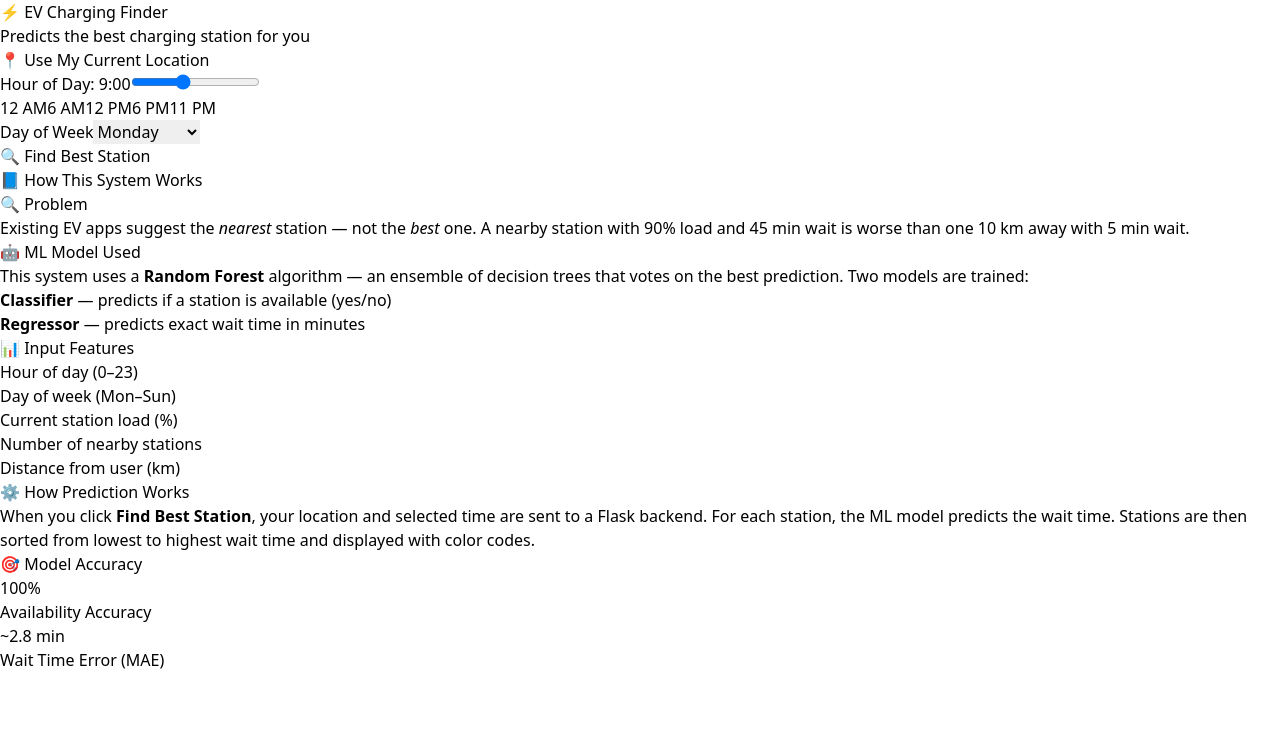
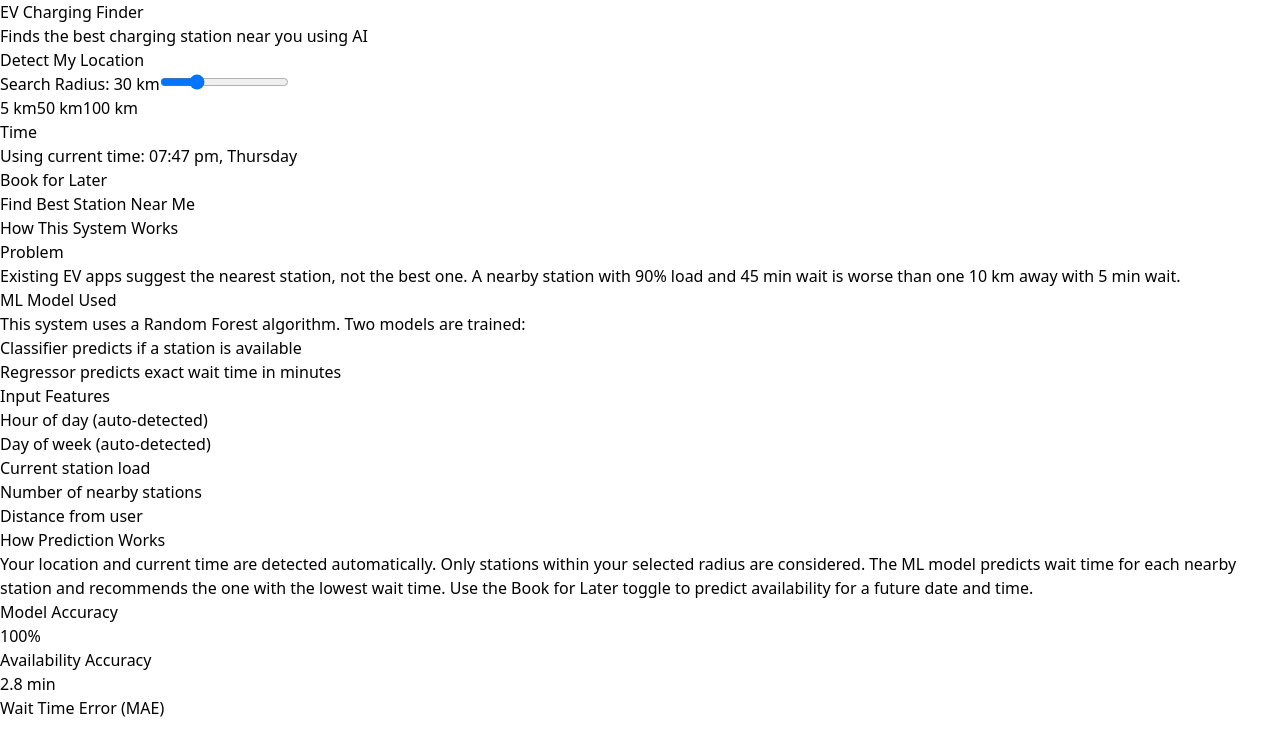
Before and after one commit to klu2300100017/ev-charging-app, a React app in the folder frontend/: page / in a window 1280 px wide. Shown: the top 756 px of the page. Built offline with nearby package versions, Linux system fonts and the light colour scheme; the HTML template or start-up script is replaced by a standard one.

Commit message:
add auto time detection and book for later feature

```diff
--- a/frontend/src/App.jsx
+++ b/frontend/src/App.jsx
@@ -1,7 +1,6 @@
 import { useState } from "react";
 import axios from "axios";
-import { BarChart, Bar, XAxis, YAxis, Tooltip, ResponsiveContainer, Cell } from "recharts";
-import { MapContainer, TileLayer, Marker, Popup } from "react-leaflet";
+import { MapContainer, TileLayer, Marker, Popup, useMap } from "react-leaflet";
 import "leaflet/dist/leaflet.css";
 import L from "leaflet";
 
@@ -27,6 +26,11 @@ const redIcon = new L.Icon({
   shadowUrl: "https://unpkg.com/leaflet@1.9.4/dist/images/marker-shadow.png",
   iconSize: [25, 41], iconAnchor: [12, 41], popupAnchor: [1, -34],
 });
+const blueIcon = new L.Icon({
+  iconUrl: "https://raw.githubusercontent.com/pointhi/leaflet-color-markers/master/img/marker-icon-blue.png",
+  shadowUrl: "https://unpkg.com/leaflet@1.9.4/dist/images/marker-shadow.png",
+  iconSize: [25, 41], iconAnchor: [12, 41], popupAnchor: [1, -34],
+});
 
 const getIcon = (wait) => {
   if (wait <= 15) return greenIcon;
@@ -35,7 +39,6 @@ const getIcon = (wait) => {
 };
 
 const STATIONS = [
-  // Hyderabad
   { id: 1,  name: "EV Point - Hitech City",            lat: 17.4474, lng: 78.3762, load: 45, nearby: 3 },
   { id: 2,  name: "Charge Zone - Gachibowli",          lat: 17.4401, lng: 78.3489, load: 80, nearby: 2 },
   { id: 3,  name: "Tata Power - Jubilee Hills",        lat: 17.4324, lng: 78.4071, load: 30, nearby: 5 },
@@ -46,21 +49,18 @@ const STATIONS = [
   { id: 8,  name: "Tata Power - LB Nagar",             lat: 17.3483, lng: 78.5516, load: 70, nearby: 2 },
   { id: 9,  name: "Charge Zone - Uppal",               lat: 17.4052, lng: 78.5590, load: 35, nearby: 4 },
   { id: 10, name: "Jio-BP - Mehdipatnam",              lat: 17.3929, lng: 78.4335, load: 60, nearby: 3 },
-  // Telangana
   { id: 11, name: "EV Point - Warangal",               lat: 17.9784, lng: 79.5941, load: 50, nearby: 2 },
   { id: 12, name: "Charge Zone - Karimnagar",          lat: 18.4386, lng: 79.1288, load: 40, nearby: 1 },
   { id: 13, name: "Tata Power - Nizamabad",            lat: 18.6725, lng: 78.0941, load: 65, nearby: 2 },
   { id: 14, name: "EV Station - Khammam",              lat: 17.2473, lng: 80.1514, load: 30, nearby: 1 },
   { id: 15, name: "Charge Grid - Nalgonda",            lat: 17.0575, lng: 79.2671, load: 55, nearby: 2 },
   { id: 16, name: "Jio-BP - Mahbubnagar",              lat: 16.7375, lng: 77.9831, load: 45, nearby: 1 },
-  // Vijayawada
-  { id: 17, name: "Tata Power - Vijayawada Center",   lat: 16.5062, lng: 80.6480, load: 55, nearby: 3 },
+  { id: 17, name: "Tata Power - Vijayawada Center",    lat: 16.5062, lng: 80.6480, load: 55, nearby: 3 },
   { id: 26, name: "Charge Zone - Benz Circle",         lat: 16.5193, lng: 80.6305, load: 60, nearby: 2 },
   { id: 27, name: "EV Point - Governorpet",            lat: 16.5085, lng: 80.6398, load: 40, nearby: 3 },
   { id: 28, name: "Jio-BP - Patamata",                 lat: 16.4931, lng: 80.6671, load: 70, nearby: 2 },
   { id: 29, name: "EV Station - Moghalrajpuram",       lat: 16.5341, lng: 80.6423, load: 35, nearby: 4 },
   { id: 30, name: "Charge Grid - Vijayawada Junction", lat: 16.5167, lng: 80.6167, load: 80, nearby: 1 },
-  // Andhra Pradesh
   { id: 18, name: "EV Point - Visakhapatnam",          lat: 17.6868, lng: 83.2185, load: 70, nearby: 4 },
   { id: 19, name: "Charge Zone - Guntur",              lat: 16.3067, lng: 80.4365, load: 40, nearby: 2 },
   { id: 20, name: "Jio-BP - Tirupati",                 lat: 13.6288, lng: 79.4192, load: 80, nearby: 2 },
@@ -83,26 +83,85 @@ function getDistanceKm(lat1, lng1, lat2, lng2) {
   return R * 2 * Math.atan2(Math.sqrt(a), Math.sqrt(1 - a));
 }
 
+function MapFlyTo({ center }) {
+  const map = useMap();
+  if (center) map.flyTo(center, 13, { duration: 1.5 });
+  return null;
+}
+
+function StationPopup({ s, station, onDirections }) {
+  return (
+    <Popup>
+      <div style={{ minWidth: "160px" }}>
+        <strong>{s.name}</strong>
+        <div>{"Wait: " + s.wait_time_minutes + " min"}</div>
+        <div>{"Load: " + s.load + "%"}</div>
+        <div>{"Distance: " + s.distance + " km"}</div>
+        <button
+          onClick={() => onDirections(s)}
+          style={{
+            marginTop: "6px",
+            color: "white",
+            background: "green",
+            border: "none",
+            borderRadius: "4px",
+            padding: "4px 8px",
+            cursor: "pointer",
+            width: "100%",
+          }}
+        >
+          Get Directions
+        </button>
+      </div>
+    </Popup>
+  );
+}
+
 const DAYS = ["Monday", "Tuesday", "Wednesday", "Thursday", "Friday", "Saturday", "Sunday"];
 
+// Helper: get minimum datetime string for input (now)
+function getNowDatetimeLocal() {
+  const now = new Date();
+  now.setSeconds(0, 0);
+  return now.toISOString().slice(0, 16);
+}
+
 export default function App() {
-  const [hour, setHour] = useState(9);
-  const [day, setDay] = useState(0);
+  const now = new Date();
+
+  // Auto time: always use current device time
+  const [bookForLater, setBookForLater] = useState(false);
+  const [laterDatetime, setLaterDatetime] = useState(getNowDatetimeLocal());
+
+  // Compute actual hour and day to send to backend
+  const getHourAndDay = () => {
+    if (bookForLater && laterDatetime) {
+      const d = new Date(laterDatetime);
+      const dayIndex = d.getDay() === 0 ? 6 : d.getDay() - 1;
+      return { hour: d.getHours(), day: dayIndex };
+    }
+    const dayIndex = now.getDay() === 0 ? 6 : now.getDay() - 1;
+    return { hour: now.getHours(), day: dayIndex };
+  };
+
   const [results, setResults] = useState([]);
   const [loading, setLoading] = useState(false);
   const [searched, setSearched] = useState(false);
   const [userLocation, setUserLocation] = useState(null);
   const [locationStatus, setLocationStatus] = useState("");
+  const [bestStation, setBestStation] = useState(null);
+  const [radius, setRadius] = useState(30);
+  const [usedTime, setUsedTime] = useState(null);
 
   const handleGetLocation = () => {
     setLocationStatus("Detecting your location...");
     navigator.geolocation.getCurrentPosition(
       (pos) => {
         setUserLocation({ lat: pos.coords.latitude, lng: pos.coords.longitude });
-        setLocationStatus("📍 Location detected!");
+        setLocationStatus("Location detected! Now click Find Best Station.");
       },
       () => {
-        setLocationStatus("❌ Location access denied. Using Hyderabad as default.");
+        setLocationStatus("Location access denied. Using Hyderabad as default.");
         setUserLocation({ lat: 17.385, lng: 78.4867 });
       }
     );
@@ -110,24 +169,54 @@ export default function App() {
 
   const handlePredict = async () => {
     const loc = userLocation || { lat: 17.385, lng: 78.4867 };
+    const { hour, day } = getHourAndDay();
+
     setLoading(true);
     setSearched(true);
-    try {
-      const stationsWithDistance = STATIONS.map(s => ({
+
+    // Store what time was used for display
+    if (bookForLater && laterDatetime) {
+      const d = new Date(laterDatetime);
+      setUsedTime(d.toLocaleString("en-IN", { weekday: "short", hour: "2-digit", minute: "2-digit", hour12: true }));
+    } else {
+      const n = new Date();
+      setUsedTime("Now (" + n.toLocaleTimeString("en-IN", { hour: "2-digit", minute: "2-digit", hour12: true }) + ")");
+    }
+
+    const nearbyStations = STATIONS
+      .map(s => ({
         ...s,
         distance: parseFloat(getDistanceKm(loc.lat, loc.lng, s.lat, s.lng).toFixed(1)),
-      }));
+      }))
+      .filter(s => s.distance <= radius);
 
+    if (nearbyStations.length === 0) {
+      setResults([]);
+      setBestStation(null);
+      setLoading(false);
+      return;
+    }
+
+    try {
       const res = await axios.post("http://localhost:5000/api/predict", {
         hour,
         day_of_week: day,
-        stations: stationsWithDistance,
+        stations: nearbyStations,
       });
-      setResults(res.data.stations);
+      const sorted = res.data.stations;
+      setResults(sorted);
+      setBestStation(sorted[0]);
     } catch (err) {
       alert("Backend not running! Start Flask first.");
     }
     setLoading(false);
+  };
+
+  const openGoogleMaps = (station) => {
+    const found = STATIONS.find(s => s.id === station.id);
+    if (!found) return;
+    const url = "https://www.google.com/maps/dir/?api=1&destination=" + found.lat + "," + found.lng + "&travelmode=driving";
+    window.open(url, "_blank");
   };
 
   const getColor = (wait) => {
@@ -137,123 +226,168 @@ export default function App() {
   };
 
   const getLabel = (wait) => {
-    if (wait <= 15) return "✅ Best Choice";
-    if (wait <= 35) return "⚠️ Moderate Wait";
-    return "❌ Avoid Now";
+    if (wait <= 15) return "Best Choice";
+    if (wait <= 35) return "Moderate Wait";
+    return "Avoid Now";
   };
 
+  const currentTimeDisplay = now.toLocaleTimeString("en-IN", {
+    hour: "2-digit", minute: "2-digit", hour12: true,
+  }) + ", " + DAYS[now.getDay() === 0 ? 6 : now.getDay() - 1];
+
   return (
-    <div className="min-h-screen bg-gray-50 p-6">
+    <div className="min-h-screen bg-gray-50 p-4">
       <div className="max-w-2xl mx-auto">
 
         {/* Header */}
-        <div className="text-center mb-8">
-          <h1 className="text-3xl font-bold text-green-700">⚡ EV Charging Finder</h1>
-          <p className="text-gray-500 mt-1">Predicts the best charging station for you</p>
+        <div className="text-center mb-6">
+          <h1 className="text-3xl font-bold text-green-700">EV Charging Finder</h1>
+          <p className="text-gray-500 mt-1 text-sm">Finds the best charging station near you using AI</p>
         </div>
 
-        {/* Form */}
+        {/* Form Card */}
         <div className="bg-white rounded-2xl shadow p-6 mb-6">
 
           {/* Location */}
           <div className="mb-4">
             <button
               onClick={handleGetLocation}
-              className="w-full border border-green-500 text-green-700 font-medium py-2 rounded-xl hover:bg-green-50 transition text-sm"
+              className="w-full bg-blue-500 hover:bg-blue-600 text-white font-medium py-3 rounded-xl transition text-sm"
             >
-              📍 Use My Current Location
+              Detect My Location
             </button>
             {locationStatus && (
-              <p className="text-xs text-gray-500 mt-1 text-center">{locationStatus}</p>
+              <p className="text-xs text-gray-500 mt-2 text-center">{locationStatus}</p>
             )}
           </div>
 
-          {/* Hour slider */}
+          {/* Radius */}
           <div className="mb-4">
             <label className="block text-sm font-medium text-gray-700 mb-1">
-              Hour of Day: <span className="text-green-600 font-bold">{hour}:00</span>
+              Search Radius: <span className="text-green-600 font-bold">{radius} km</span>
             </label>
             <input
-              type="range" min="0" max="23" value={hour}
-              onChange={e => setHour(Number(e.target.value))}
+              type="range" min="5" max="100" step="5" value={radius}
+              onChange={e => setRadius(Number(e.target.value))}
               className="w-full accent-green-600"
             />
             <div className="flex justify-between text-xs text-gray-400 mt-1">
-              <span>12 AM</span><span>6 AM</span><span>12 PM</span><span>6 PM</span><span>11 PM</span>
+              <span>5 km</span><span>50 km</span><span>100 km</span>
             </div>
           </div>
 
-          {/* Day dropdown */}
-          <div className="mb-6">
-            <label className="block text-sm font-medium text-gray-700 mb-1">Day of Week</label>
-            <select
-              value={day}
-              onChange={e => setDay(Number(e.target.value))}
+          {/* Time Mode Toggle */}
+          <div className="mb-4 bg-gray-50 rounded-xl p-4 border border-gray-200">
+
+            {/* Current time display */}
+            <div className="flex items-center justify-between mb-3">
+              <div>
+                <p className="text-sm font-medium text-gray-700">Time</p>
+                {!bookForLater && (
+                  <p className="text-xs text-green-600 mt-0.5">Using current time: {currentTimeDisplay}</p>
+                )}
+              </div>
+              {/* Toggle */}
+              <div className="flex items-center gap-2">
+                <span className="text-xs text-gray-500">Book for Later</span>
+                <button
+                  onClick={() => setBookForLater(!bookForLater)}
+                  className={
+                    "relative w-11 h-6 rounded-full transition-colors " +
+                    (bookForLater ? "bg-green-500" : "bg-gray-300")
+                  }
+                >
+                  <span
+                    className={
+                      "absolute top-0.5 left-0.5 w-5 h-5 bg-white rounded-full shadow transition-transform " +
+                      (bookForLater ? "translate-x-5" : "translate-x-0")
+                    }
+                  />
+                </button>
+              </div>
+            </div>
+
+            {/* Later datetime picker — shown only when toggle is ON */}
+            {bookForLater && (
+              <div>
+                <label className="block text-xs text-gray-500 mb-1">Select date and time:</label>
+                <input
+                  type="datetime-local"
+                  value={laterDatetime}
+                  min={getNowDatetimeLocal()}
+                  onChange={e => setLaterDatetime(e.target.value)}
                   className="w-full border border-gray-300 rounded-lg px-3 py-2 text-sm focus:outline-none focus:ring-2 focus:ring-green-400"
-            >
-              {DAYS.map((d, i) => <option key={i} value={i}>{d}</option>)}
-            </select>
+                />
+                {laterDatetime && (
+                  <p className="text-xs text-green-600 mt-1">
+                    Predicting for: {new Date(laterDatetime).toLocaleString("en-IN", {
+                      weekday: "long", hour: "2-digit", minute: "2-digit", hour12: true,
+                    })}
+                  </p>
+                )}
+              </div>
+            )}
           </div>
 
           <button
             onClick={handlePredict}
             className="w-full bg-green-600 hover:bg-green-700 text-white font-semibold py-3 rounded-xl transition"
           >
-            {loading ? "Predicting..." : "🔍 Find Best Station"}
+            {loading ? "Finding best station..." : "Find Best Station Near Me"}
           </button>
         </div>
 
-        {/* Results */}
-        {searched && !loading && (
-          <div>
-            <h2 className="text-lg font-semibold text-gray-700 mb-3">
-              Stations ranked by predicted wait time
-            </h2>
+        {/* No stations found */}
+        {searched && !loading && results.length === 0 && (
+          <div className="bg-yellow-50 border border-yellow-300 rounded-2xl p-6 text-center mb-6">
+            <p className="text-yellow-700 font-semibold">No stations found within {radius} km</p>
+            <p className="text-yellow-600 text-sm mt-1">Try increasing the search radius</p>
+          </div>
+        )}
 
-            {/* Bar Chart */}
-            <div className="bg-white rounded-2xl shadow p-4 mb-6">
-              <h3 className="text-sm font-medium text-gray-600 mb-3">⏱ Wait Time Comparison (top 8)</h3>
-              <ResponsiveContainer width="100%" height={220}>
-                <BarChart data={results.slice(0, 8)} margin={{ top: 5, right: 10, left: 0, bottom: 60 }}>
-                  <XAxis
-                    dataKey="name"
-                    tick={{ fontSize: 10 }}
-                    angle={-35}
-                    textAnchor="end"
-                    interval={0}
-                  />
-                  <YAxis tick={{ fontSize: 11 }} unit=" min" />
-                  <Tooltip formatter={(val) => [`${val} min`, "Wait Time"]} />
-                  <Bar dataKey="wait_time_minutes" radius={[6, 6, 0, 0]}>
-                    {results.slice(0, 8).map((s) => (
-                      <Cell
-                        key={s.id}
-                        fill={
-                          s.wait_time_minutes <= 15
-                            ? "#22c55e"
-                            : s.wait_time_minutes <= 35
-                            ? "#eab308"
-                            : "#ef4444"
-                        }
-                      />
-                    ))}
-                  </Bar>
-                </BarChart>
-              </ResponsiveContainer>
+        {/* Best Station Banner */}
+        {bestStation && (
+          <div className="bg-green-600 text-white rounded-2xl p-5 mb-6 shadow-lg">
+            <p className="text-xs uppercase tracking-widest mb-1 opacity-70">Best Station For You</p>
+            {usedTime && (
+              <p className="text-xs opacity-70 mb-2">Predicted for: {usedTime}</p>
+            )}
+            <p className="text-xl font-bold">{bestStation.name}</p>
+            <p className="text-sm mt-1 opacity-90">
+              {bestStation.wait_time_minutes} min wait | {bestStation.distance} km away | Load: {bestStation.load}%
+            </p>
+            <button
+              onClick={() => openGoogleMaps(bestStation)}
+              className="mt-4 w-full bg-white text-green-700 font-bold py-2 rounded-xl hover:bg-green-50 transition"
+            >
+              Get Directions on Google Maps
+            </button>
           </div>
+        )}
 
         {/* Map */}
+        {searched && !loading && results.length > 0 && (
           <div className="bg-white rounded-2xl shadow p-4 mb-6">
-              <h3 className="text-sm font-medium text-gray-600 mb-3">🗺 Station Map</h3>
+            <h3 className="text-sm font-medium text-gray-600 mb-3">Nearby Stations Map</h3>
             <MapContainer
-                center={[17.385, 78.4867]}
-                zoom={6}
+              center={userLocation ? [userLocation.lat, userLocation.lng] : [17.385, 78.4867]}
+              zoom={12}
               style={{ height: "380px", borderRadius: "12px" }}
             >
               <TileLayer
                 url="https://{s}.tile.openstreetmap.org/{z}/{x}/{y}.png"
                 attribution="© OpenStreetMap contributors"
               />
+              {userLocation && (
+                <>
+                  <MapFlyTo center={[userLocation.lat, userLocation.lng]} />
+                  <Marker position={[userLocation.lat, userLocation.lng]} icon={blueIcon}>
+                    <Popup>
+                      <div><strong>You are here</strong></div>
+                    </Popup>
+                  </Marker>
+                </>
+              )}
               {results.map((s) => {
                 const station = STATIONS.find(st => st.id === s.id);
                 if (!station) return null;
@@ -263,35 +397,45 @@ export default function App() {
                     position={[station.lat, station.lng]}
                     icon={getIcon(s.wait_time_minutes)}
                   >
-                      <Popup>
-                        <strong>{s.name}</strong><br />
-                        ⏱ Wait: {s.wait_time_minutes} min<br />
-                        🔋 Load: {s.load}%<br />
-                        📍 {s.distance} km away
-                      </Popup>
+                    <StationPopup s={s} station={station} onDirections={openGoogleMaps} />
                   </Marker>
                 );
               })}
             </MapContainer>
-              <p className="text-xs text-gray-400 mt-2 text-center">🟢 Best &nbsp; 🟡 Moderate &nbsp; 🔴 Avoid</p>
+            <p className="text-xs text-gray-400 mt-2 text-center">
+              Blue = You | Green = Best | Yellow = Moderate | Red = Avoid
+            </p>
           </div>
+        )}
 
         {/* Station Cards */}
+        {searched && !loading && results.length > 0 && (
+          <div>
+            <h2 className="text-lg font-semibold text-gray-700 mb-3">
+              {results.length} stations found within {radius} km
+              {usedTime && (
+                <span className="text-sm font-normal text-gray-400 ml-2">({usedTime})</span>
+              )}
+            </h2>
             {results.map((s, i) => (
               <div
                 key={s.id}
-                className={`border-l-4 rounded-xl p-4 mb-3 shadow-sm ${getColor(s.wait_time_minutes)}`}
+                className={"border-l-4 rounded-xl p-4 mb-3 shadow-sm " + getColor(s.wait_time_minutes)}
               >
-                <div className="flex justify-between items-center">
-                  <div>
-                    <p className="font-semibold text-base">#{i + 1} {s.name}</p>
-                    <p className="text-sm mt-1">
-                      📍 {s.distance} km away &nbsp;|&nbsp; 🔋 Load: {s.load}%
-                    </p>
+                <div className="flex justify-between items-start">
+                  <div className="flex-1">
+                    <p className="font-semibold text-base">{"#" + (i + 1) + " " + s.name}</p>
+                    <p className="text-sm mt-1">{s.distance} km away | Load: {s.load}%</p>
+                    <p className="text-xs mt-1">{getLabel(s.wait_time_minutes)}</p>
                   </div>
-                  <div className="text-right">
+                  <div className="text-right ml-3">
                     <p className="text-2xl font-bold">{s.wait_time_minutes} min</p>
-                    <p className="text-xs mt-1">{getLabel(s.wait_time_minutes)}</p>
+                    <button
+                      onClick={() => openGoogleMaps(s)}
+                      className="mt-2 text-xs bg-white border border-gray-300 px-3 py-1 rounded-lg hover:bg-gray-50"
+                    >
+                      Directions
+                    </button>
                   </div>
                 </div>
               </div>
@@ -301,57 +445,57 @@ export default function App() {
 
         {/* About Section */}
         <div className="bg-white rounded-2xl shadow p-6 mt-6">
-          <h2 className="text-xl font-bold text-green-700 mb-4">📘 How This System Works</h2>
+          <h2 className="text-xl font-bold text-green-700 mb-4">How This System Works</h2>
 
           <div className="mb-4">
-            <h3 className="font-semibold text-gray-700 mb-1">🔍 Problem</h3>
+            <h3 className="font-semibold text-gray-700 mb-1">Problem</h3>
             <p className="text-sm text-gray-500">
-              Existing EV apps suggest the <em>nearest</em> station — not the <em>best</em> one.
+              Existing EV apps suggest the nearest station, not the best one.
               A nearby station with 90% load and 45 min wait is worse than one 10 km away with 5 min wait.
             </p>
           </div>
 
           <div className="mb-4">
-            <h3 className="font-semibold text-gray-700 mb-1">🤖 ML Model Used</h3>
+            <h3 className="font-semibold text-gray-700 mb-1">ML Model Used</h3>
             <p className="text-sm text-gray-500">
-              This system uses a <strong>Random Forest</strong> algorithm — an ensemble of decision trees
-              that votes on the best prediction. Two models are trained:
+              This system uses a Random Forest algorithm. Two models are trained:
             </p>
             <ul className="text-sm text-gray-500 mt-2 space-y-1 list-disc list-inside">
-              <li><strong>Classifier</strong> — predicts if a station is available (yes/no)</li>
-              <li><strong>Regressor</strong> — predicts exact wait time in minutes</li>
+              <li>Classifier predicts if a station is available</li>
+              <li>Regressor predicts exact wait time in minutes</li>
             </ul>
           </div>
 
           <div className="mb-4">
-            <h3 className="font-semibold text-gray-700 mb-1">📊 Input Features</h3>
+            <h3 className="font-semibold text-gray-700 mb-1">Input Features</h3>
             <ul className="text-sm text-gray-500 mt-1 space-y-1 list-disc list-inside">
-              <li>Hour of day (0–23)</li>
-              <li>Day of week (Mon–Sun)</li>
-              <li>Current station load (%)</li>
+              <li>Hour of day (auto-detected)</li>
+              <li>Day of week (auto-detected)</li>
+              <li>Current station load</li>
               <li>Number of nearby stations</li>
-              <li>Distance from user (km)</li>
+              <li>Distance from user</li>
             </ul>
           </div>
 
           <div className="mb-4">
-            <h3 className="font-semibold text-gray-700 mb-1">⚙️ How Prediction Works</h3>
+            <h3 className="font-semibold text-gray-700 mb-1">How Prediction Works</h3>
             <p className="text-sm text-gray-500">
-              When you click <strong>Find Best Station</strong>, your location and selected time
-              are sent to a Flask backend. For each station, the ML model predicts the wait time.
-              Stations are then sorted from lowest to highest wait time and displayed with color codes.
+              Your location and current time are detected automatically. Only stations within your
+              selected radius are considered. The ML model predicts wait time for each nearby station
+              and recommends the one with the lowest wait time. Use the Book for Later toggle to
+              predict availability for a future date and time.
             </p>
           </div>
 
           <div>
-            <h3 className="font-semibold text-gray-700 mb-1">🎯 Model Accuracy</h3>
+            <h3 className="font-semibold text-gray-700 mb-1">Model Accuracy</h3>
             <div className="flex gap-4 mt-2">
               <div className="bg-green-50 border border-green-200 rounded-xl px-4 py-3 text-center flex-1">
                 <p className="text-2xl font-bold text-green-700">100%</p>
                 <p className="text-xs text-gray-500 mt-1">Availability Accuracy</p>
               </div>
               <div className="bg-blue-50 border border-blue-200 rounded-xl px-4 py-3 text-center flex-1">
-                <p className="text-2xl font-bold text-blue-700">~2.8 min</p>
+                <p className="text-2xl font-bold text-blue-700">2.8 min</p>
                 <p className="text-xs text-gray-500 mt-1">Wait Time Error (MAE)</p>
               </div>
             </div>
```
Lines whose indentation alone changed are shown as unchanged.
